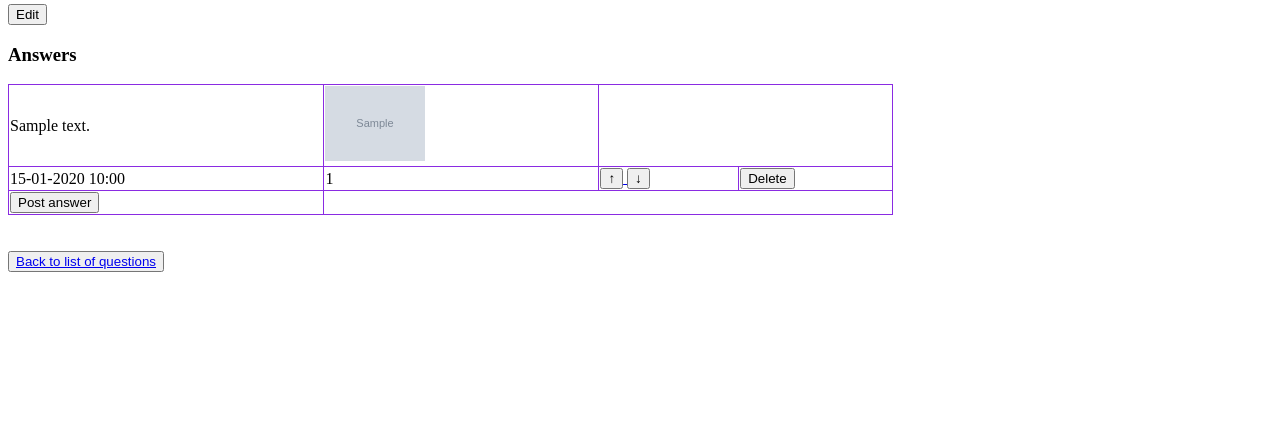
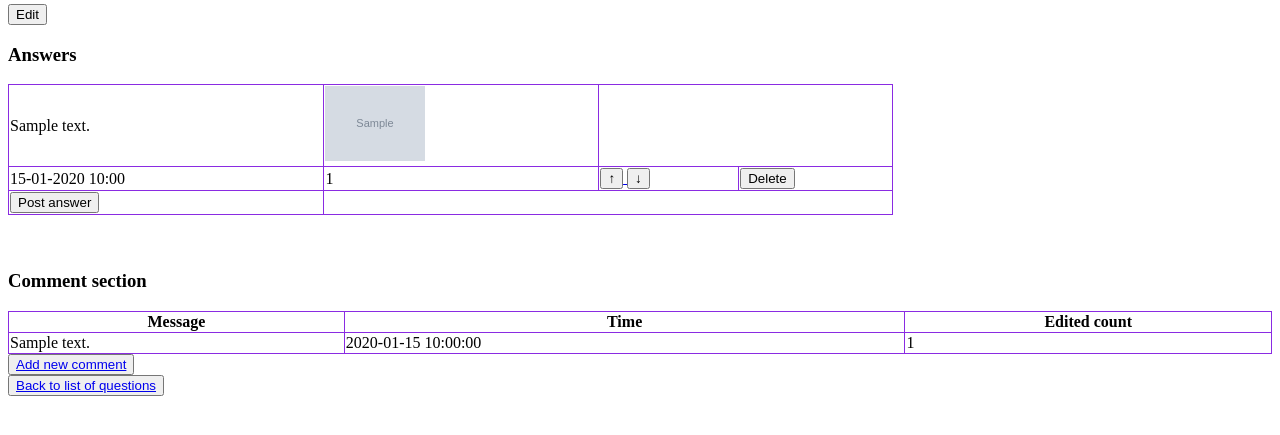
Before and after one commit to CodecoolGlobal/ask-mate-3-python-juhaszszabolcs90, a Flask app: template templates/display_question.html in a window 1280 px wide. Shown: the part 267-702 px from the top of the page. Run offline with Flask 2, Linux system fonts and the light colour scheme; the template is opened without the code that fills it: most values are stand-ins (such as "Sample title", 1, 10 or a date in 2020); grey boxes marked "Sample" are stand-in pictures.

Commit message:
"Can add new comment, implementing the comment section right now"

```diff
--- a/server.py
+++ b/server.py
@@ -47,7 +47,8 @@ def display_questions():
 def display_question(question_id):
     question = data_manager.get_question(question_id)
     answers = data_manager.get_answers_to_question(question.get('id'))
-    return render_template("display_question.html", question=question, answers=answers)
+    comment_messages = data_manager.display_comment()
+    return render_template("display_question.html", question=question, answers=answers, comments=comment_messages)
 
 
 @app.route('/add_question/', methods=['GET', 'POST'])
@@ -99,6 +100,17 @@ def add_answer(question_id):
         return redirect(url_for('display_question', question_id=question_id))
     return render_template('add_answer.html', question_id=question_id)
 
+@app.route("/question/<question_id>/new-comment", methods=["GET", "POST"])
+def add_comment(question_id):
+    data_manager.display_comment()
+    if request.method == 'POST':
+        comment_message = request.form.get('message')
+        data_manager.add_comment(question_id, comment_message)
+        return redirect(url_for('display_question', question_id=question_id))
+    return render_template('add_comment.html', question_id=question_id)
+
+
+
 
 @app.route("/answer/<answer_id>/vote-up", methods=['GET'])
 def vote_answer_up(answer_id):
--- a/templates/display_question.html
+++ b/templates/display_question.html
@@ -51,10 +51,10 @@
                     </td>
 
                     <td><form action={{ url_for( 'delete_answer', answer_id = data.id) }} method = 'POST'>
-                        <button type='submit' class="delete-btn">Delete
-                    </button></form>
-
-                    </td></tr>
+                        <button type='submit' class="delete-btn">Delete</button>
+                        </form>
+                    </td>
+                </tr>
             {% endfor %}
             <tr>
                 <td>
@@ -64,6 +64,24 @@
                 </td>
             </tr>
             </table><br><br>
+        <h3>Comment section</h3>
+        {#Ide megy majd a comment tabla#}
+        <table>
+        <th>Message</th>
+        <th>Time</th>
+        <th>Edited count</th>
+
+        {% for comment in comments %}
+        <div>
+            <tr>
+                <td>{{ comment.message }}</td>
+                <td>{{ comment.submission_time }}</td>
+                <td>{{ comment.edited_count }}</td>
+            <tr>
+         {% endfor %}
+        </div>
+        </table>
+        <button> <a href="{{ url_for('add_comment', question_id=question.id) }}">Add new comment</a> </button><br>
         <button> <a href="{{ url_for('display_questions') }}">Back to list of questions</a> </button><br>
     </body>
 </html>
```
Also changed, not shown: data_manager.py (+20 -0 lines), templates/add_comment.html (added, +16 -0 lines).
